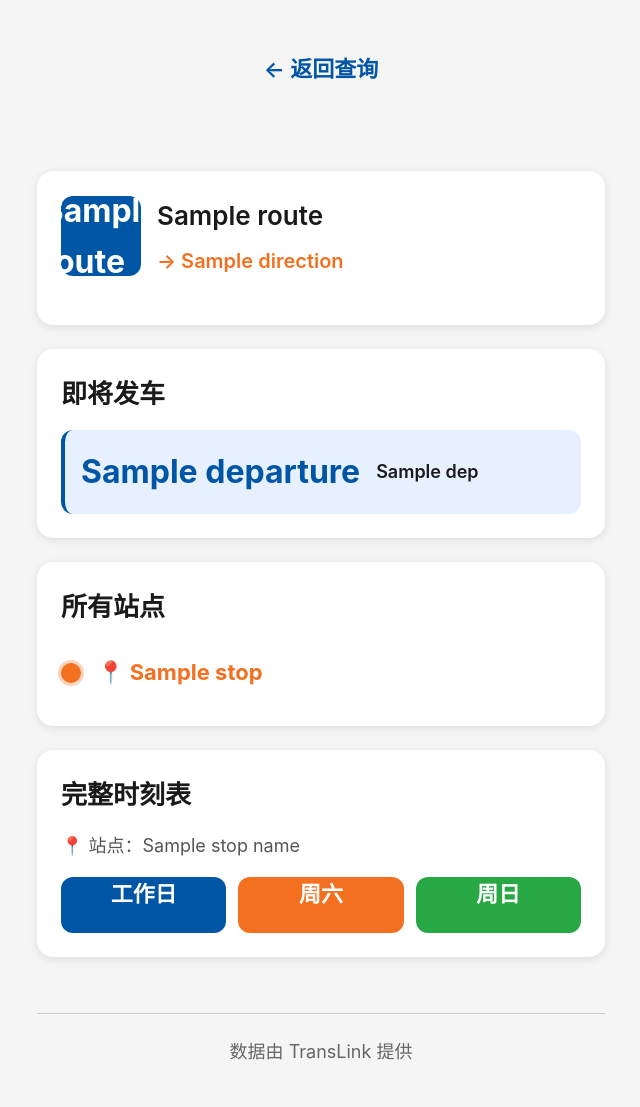
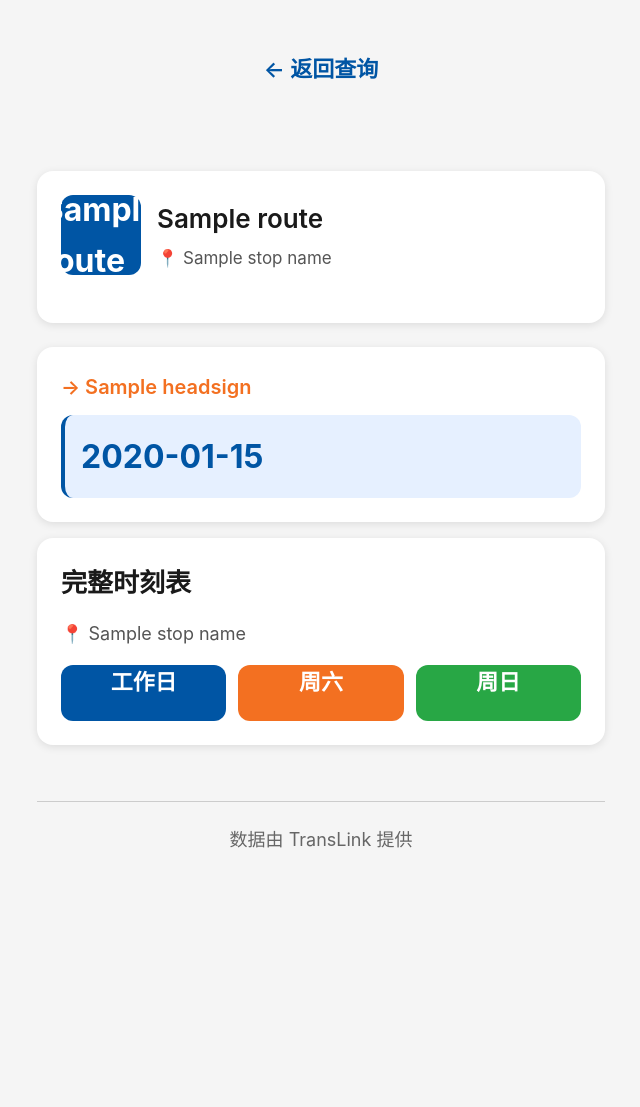
Before and after one commit to jonathan1981song/BusTool, a Flask app: template templates/direction.html in a window 1280 px wide. Shown: the whole page, without its empty margins (319-959 px from the left). After the commit the page ends 848 px from the top, so only its background shows below. Run offline with Flask 3, Linux system fonts and the light colour scheme; the template is opened without the code that fills it: most values are stand-ins (such as "Sample title", 1, 10 or a date in 2020).

Commit message:
Update direction.html

```diff
--- a/templates/direction.html
+++ b/templates/direction.html
@@ -6,7 +6,7 @@
     <meta name="theme-color" content="#0055A4">
     <meta name="apple-mobile-web-app-capable" content="yes">
     <link rel="manifest" href="/static/manifest.json">
-    <title>{{ route.route_short_name }}路 → {{ direction }} - 布里斯班公交车查询</title>
+    <title>{{ route.route_short_name }}路 - 布里斯班公交车查询</title>
     <link rel="stylesheet" href="{{ url_for('static', filename='css/style.css') }}">
 </head>
 <body>
@@ -21,11 +21,36 @@
                     <div class="route-number">{{ route.route_short_name }}</div>
                     <div class="route-header-info">
                         <h2>{{ route.route_long_name }}</h2>
-                        <p class="direction-name">→ {{ direction }}</p>
+                        {% if stop_name %}
+                        <p style="font-size:17px;color:#555;margin-top:6px;">📍 {{ stop_name }}</p>
+                        {% endif %}
                     </div>
                 </div>
             </section>
 
+            {% if directions is defined %}
+                <!-- Per-stop, per-direction view -->
+                {% if directions %}
+                    {% for d in directions %}
+                    <section class="timetable-section" style="margin-bottom:16px;">
+                        <h2 style="font-size:20px;color:#F37021;margin-bottom:12px;">→ {{ d.headsign }}</h2>
+                        <div class="next-bus-list">
+                            {% for t in d.times %}
+                            <div class="next-bus-item">
+                                <div class="next-bus-time">{{ t }}</div>
+                            </div>
+                            {% endfor %}
+                        </div>
+                    </section>
+                    {% endfor %}
+                {% else %}
+                    <section class="timetable-section">
+                        <p class="no-results">今天当前时间后暂无发车。</p>
+                    </section>
+                {% endif %}
+
+            {% else %}
+                <!-- Full route view (no stop selected) -->
                 <section class="timetable-section">
                     <h2>即将发车</h2>
                     {% if departures %}
@@ -63,20 +88,24 @@
                         <p class="no-results">该方向暂无站点信息。</p>
                     {% endif %}
                 </section>
+            {% endif %}
 
             <section class="timetable-section">
                 <h2>完整时刻表</h2>
                 {% if stop_name %}
-                <p style="font-size: 18px; color: #555; margin-bottom: 16px;">📍 站点：{{ stop_name }}</p>
+                <p style="font-size:18px;color:#555;margin-bottom:16px;">📍 {{ stop_name }}</p>
                 {% endif %}
-                <div style="display: flex; gap: 12px; flex-wrap: wrap;">
-                    <a href="/timetable?route_id={{ route.route_id }}&day=weekday{% if stop_id %}&stop_id={{ stop_id }}{% endif %}" class="search-button" style="display: inline-block; text-decoration: none; flex: 1; min-width: 120px; text-align: center;">
+                <div style="display:flex;gap:12px;flex-wrap:wrap;">
+                    <a href="/timetable?route_id={{ route.route_id }}&day=weekday{% if stop_id %}&stop_id={{ stop_id }}{% endif %}"
+                       class="search-button" style="display:inline-block;text-decoration:none;flex:1;min-width:120px;text-align:center;">
                         工作日
                     </a>
-                    <a href="/timetable?route_id={{ route.route_id }}&day=saturday{% if stop_id %}&stop_id={{ stop_id }}{% endif %}" class="search-button" style="display: inline-block; text-decoration: none; flex: 1; min-width: 120px; text-align: center; background: #F37021;">
+                    <a href="/timetable?route_id={{ route.route_id }}&day=saturday{% if stop_id %}&stop_id={{ stop_id }}{% endif %}"
+                       class="search-button" style="display:inline-block;text-decoration:none;flex:1;min-width:120px;text-align:center;background:#F37021;">
                         周六
                     </a>
-                    <a href="/timetable?route_id={{ route.route_id }}&day=sunday{% if stop_id %}&stop_id={{ stop_id }}{% endif %}" class="search-button" style="display: inline-block; text-decoration: none; flex: 1; min-width: 120px; text-align: center; background: #28A745;">
+                    <a href="/timetable?route_id={{ route.route_id }}&day=sunday{% if stop_id %}&stop_id={{ stop_id }}{% endif %}"
+                       class="search-button" style="display:inline-block;text-decoration:none;flex:1;min-width:120px;text-align:center;background:#28A745;">
                         周日
                     </a>
                 </div>
@@ -89,46 +118,18 @@
     </div>
 
     <style>
-        .direction-name {
-            font-size: 20px;
-            color: #F37021;
-            font-weight: 600;
-            margin-top: 8px;
+        .next-bus-list { display:flex; flex-direction:column; gap:12px; }
+        .next-bus-item {
+            display:flex; align-items:center; gap:16px;
+            padding:16px; background:#E6F0FF;
+            border-radius:12px; border-left:4px solid #0055A4;
         }
-
-        .next-bus-list {
-            display: flex;
-            flex-direction: column;
-            gap: 12px;
+        .next-bus-time {
+            font-size:32px; font-weight:700; color:#0055A4;
+            min-width:100px; text-align:center;
         }
-
-        .next-bus-item {
-            display: flex;
-            align-items: center;
-            gap: 16px;
-            padding: 16px;
-            background: #E6F0FF;
-            border-radius: 12px;
-            border-left: 4px solid #0055A4;
-        }
-
-        .next-bus-time {
-            font-size: 32px;
-            font-weight: 700;
-            color: #0055A4;
-            min-width: 100px;
-            text-align: center;
-        }
-
-        .next-bus-info {
-            flex: 1;
-        }
-
-        .next-bus-stop {
-            font-size: 18px;
-            font-weight: 600;
-            color: #1A1A1A;
-        }
+        .next-bus-info { flex:1; }
+        .next-bus-stop { font-size:18px; font-weight:600; color:#1A1A1A; }
     </style>
 </body>
 </html>
```
Lines whose indentation alone changed are shown as unchanged.
